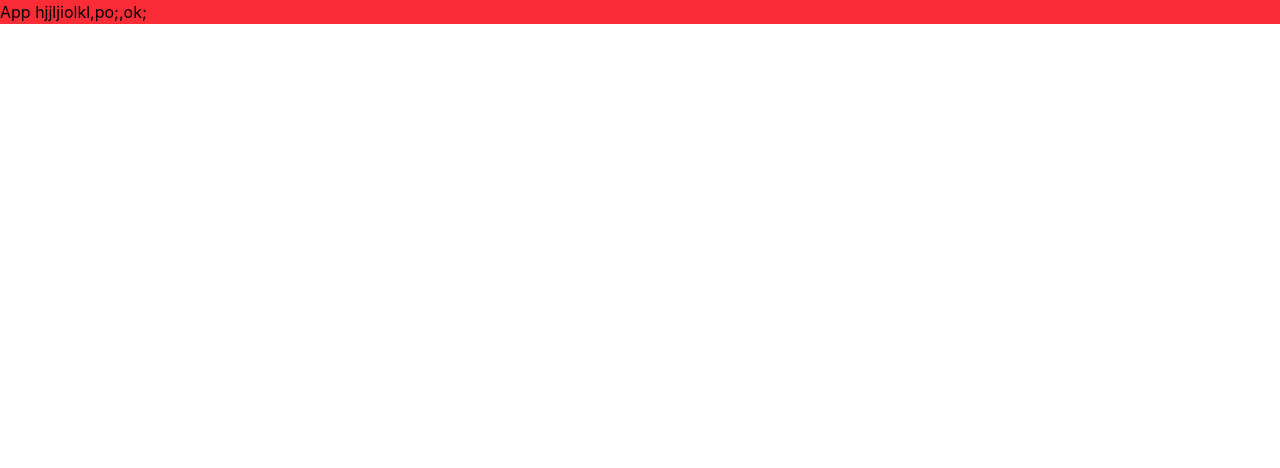
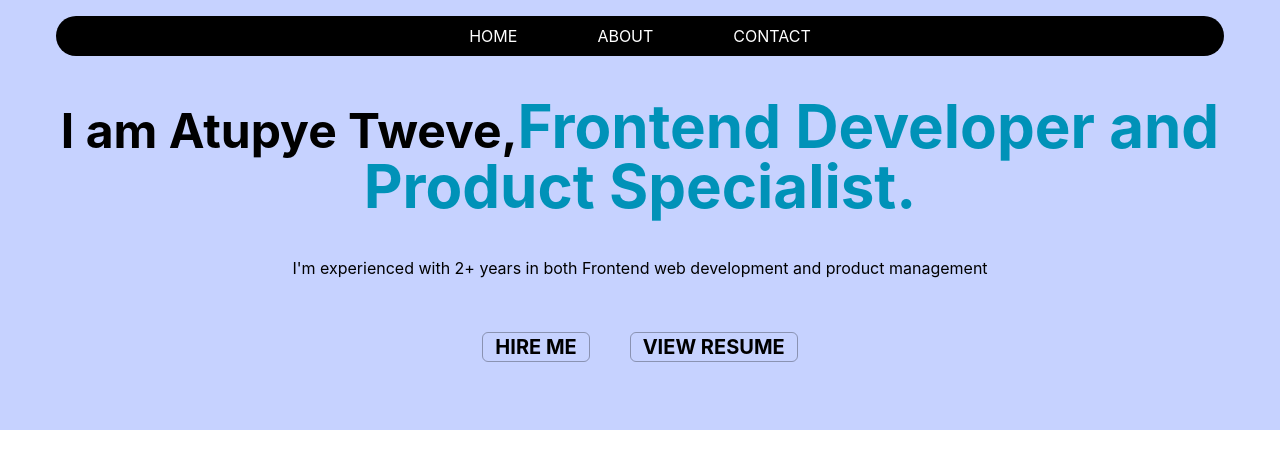
Before and after one commit to ibrahimherith/atu-portfolio, a React (Vite) app: page / in a window 1280 px wide. Shown: the top 468 px of the page. Built offline with nearby package versions, Linux system fonts and the light colour scheme.

Commit message:
created a navbar and hero section

```diff
--- a/src/App.jsx
+++ b/src/App.jsx
@@ -1,6 +1,12 @@
-const App = () => {
+import HeroPage from "./components/heroPage";
+import Navbar from "./components/navbar";
+
+function App() {
   return (
-    <div className="bg-red-500 ">App hjjljiolkl,po;,ok;</div>
+    <div className="bg-indigo-200 items-center p-4">
+      <Navbar />
+      <HeroPage />
+    </div>
   )
 }
 
--- /dev/null
+++ b/src/components/heroPage.jsx
@@ -0,0 +1,16 @@
+const HeroPage = () => {
+    return (
+        <div className="text-center py-10 space-y-10">
+            <p className="font-bold text-5xl">I am Atupye Tweve,
+                <span className="text-cyan-600 text-6xl">Frontend Developer and Product Specialist.</span>
+            </p>
+            <p>I'm experienced with 2+ years in both Frontend web development and product management</p>
+            <div className="flex justify-center gap-10 py-3">
+                <button className="border border-black/30 rounded-md text-xl font-bold px-3">HIRE ME</button>
+                <button className="border border-black/30 rounded-md text-xl font-bold px-3">VIEW RESUME</button>
+            </div>
+        </div>
+     );
+}
+
+export default HeroPage;
--- /dev/null
+++ b/src/components/navbar.jsx
@@ -0,0 +1,13 @@
+const Navbar = () => {
+    return (
+        <div className="bg-black text-white p-2 mx-10 rounded-3xl ">
+            <ul className="flex justify-center gap-20">
+                <li>HOME</li>
+                <li>ABOUT</li>
+                <li>CONTACT</li>
+            </ul>
+        </div>
+     );
+}
+
+export default Navbar;
```
